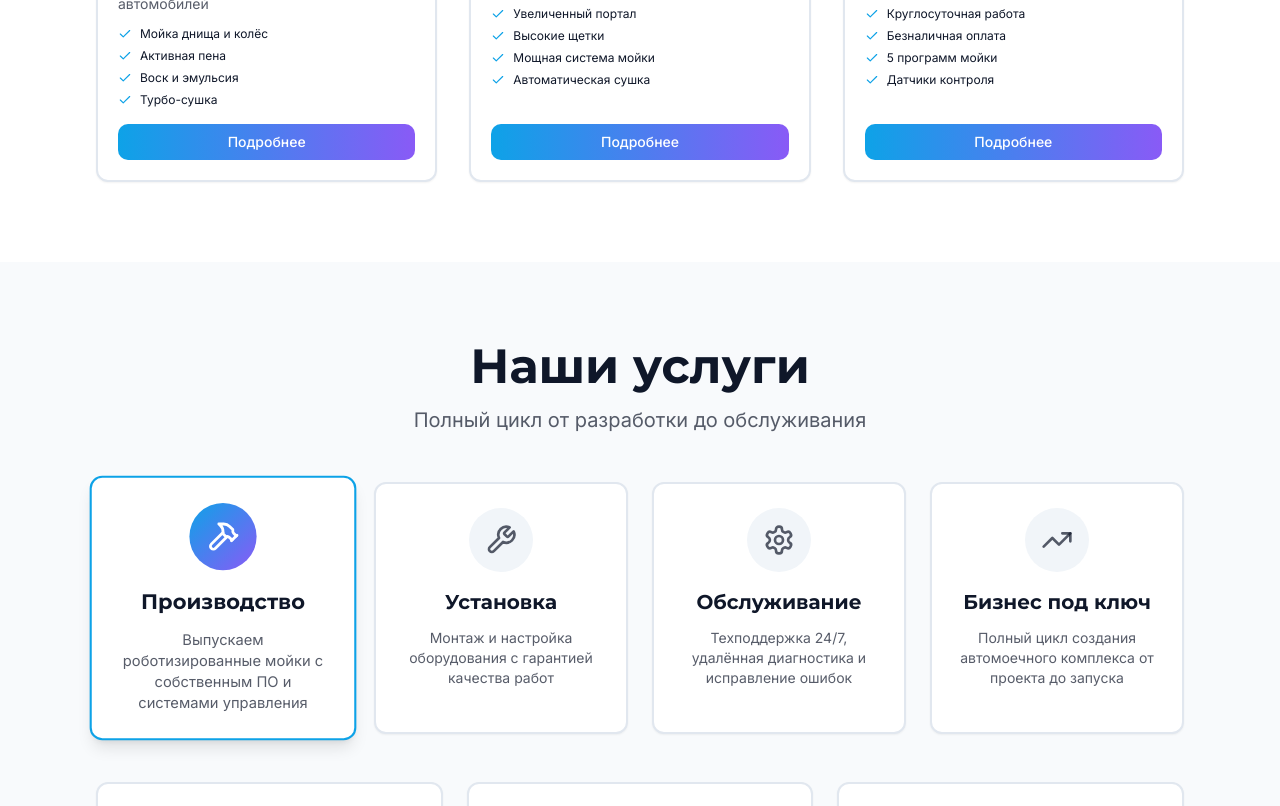
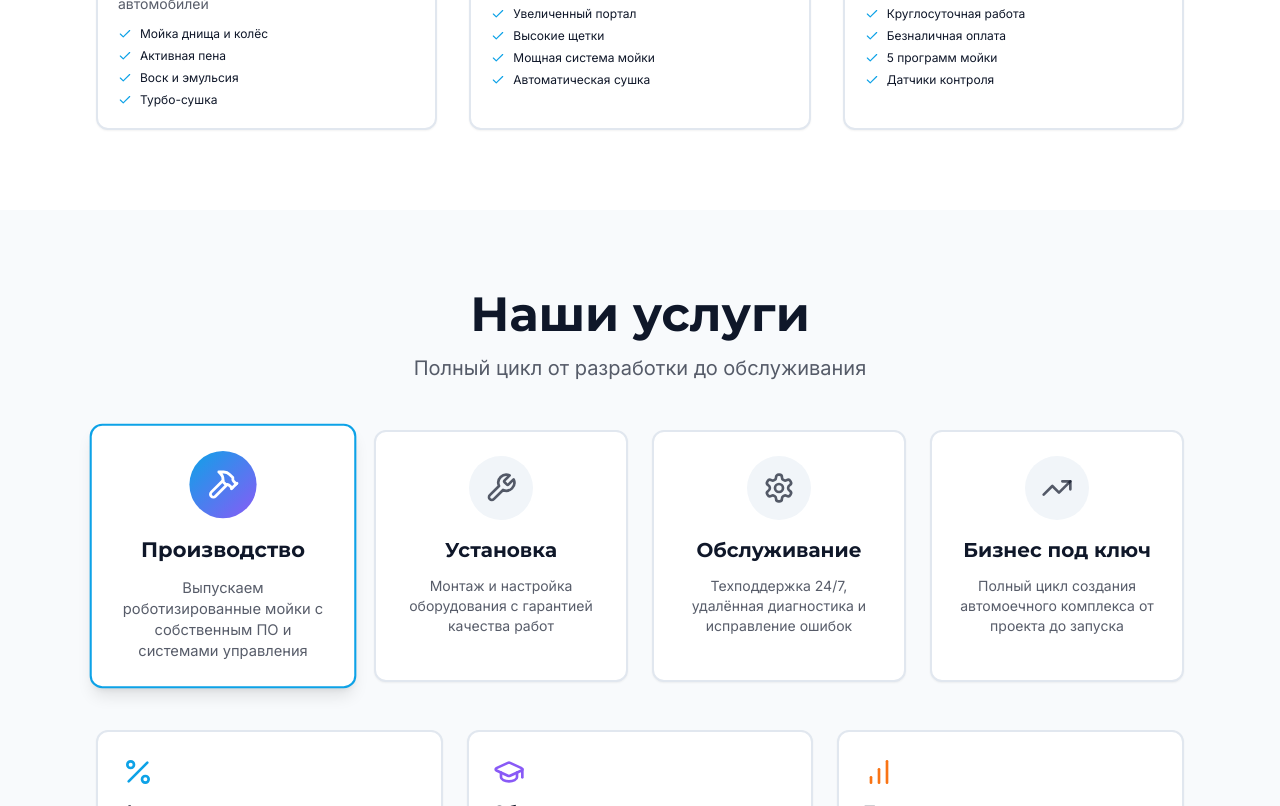
Before and after one commit to pr-poehali-dev/robowash-automation, a React (Vite) app: page / in a window 1280 px wide. Shown: the part 2040-2846 px from the top of the page. Built offline with nearby package versions, Linux system fonts and the light colour scheme.

Commit message:
Удалить кнопки Подробнее

```diff
--- a/src/pages/Index.tsx
+++ b/src/pages/Index.tsx
@@ -233,7 +233,7 @@ const Index = () => {
                 <CardContent className="p-5 flex flex-col flex-grow">
                   <h3 className="text-xl font-bold mb-2 group-hover:text-primary transition-colors">{item.name}</h3>
                   <p className="text-foreground/70 text-sm mb-3">{item.description}</p>
-                  <div className="space-y-1.5 mb-4 flex-grow">
+                  <div className="space-y-1.5 flex-grow">
                     {item.features.map((feature, featureIdx) => (
                       <div key={featureIdx} className="flex items-center gap-2">
                         <Icon name="Check" size={14} className="text-primary flex-shrink-0" />
@@ -241,9 +241,6 @@ const Index = () => {
                       </div>
                     ))}
                   </div>
-                  <Button size="sm" className="w-full bg-gradient-to-r from-primary to-secondary hover:opacity-90 mt-auto">
-                    Подробнее
-                  </Button>
                 </CardContent>
               </Card>
             ))}
```
